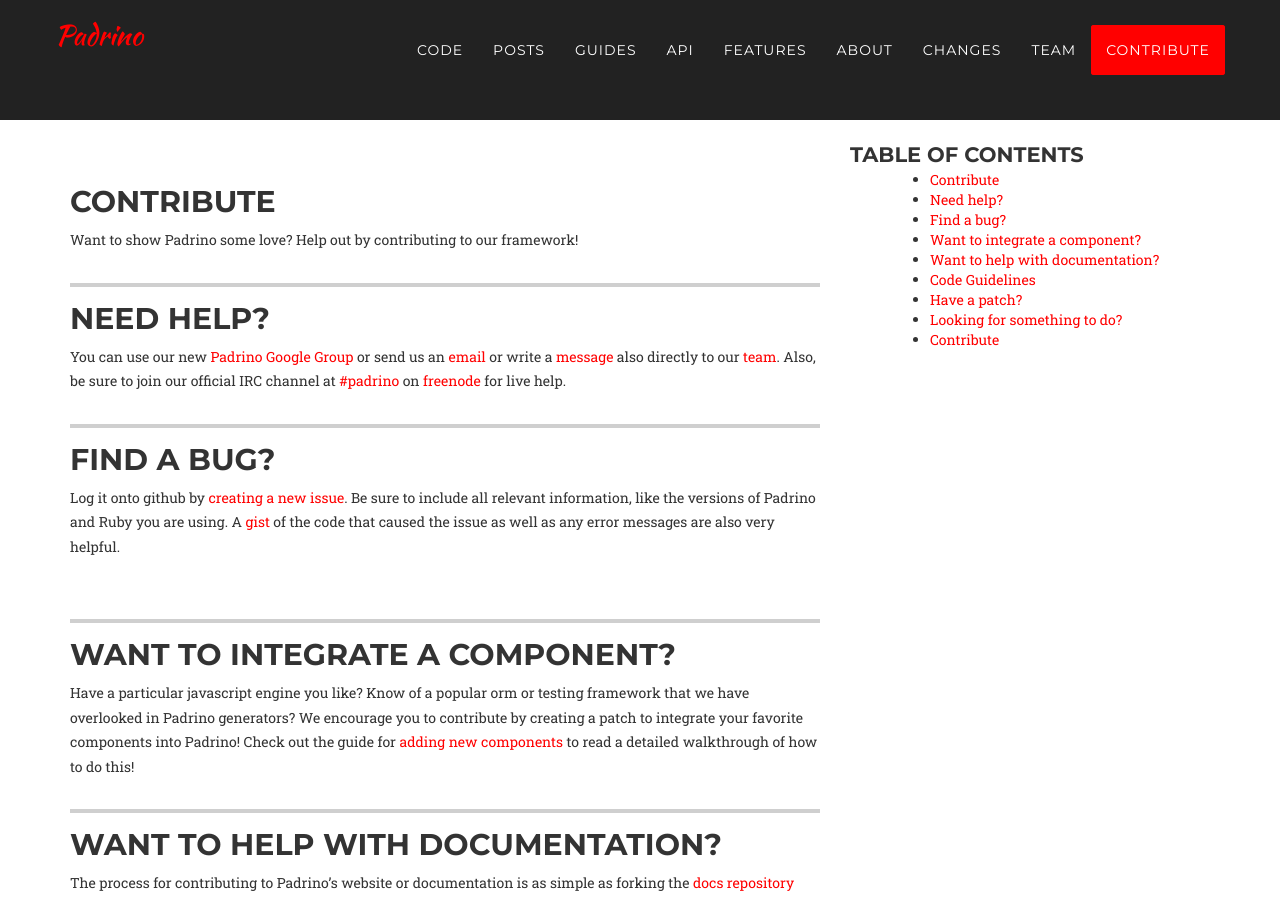
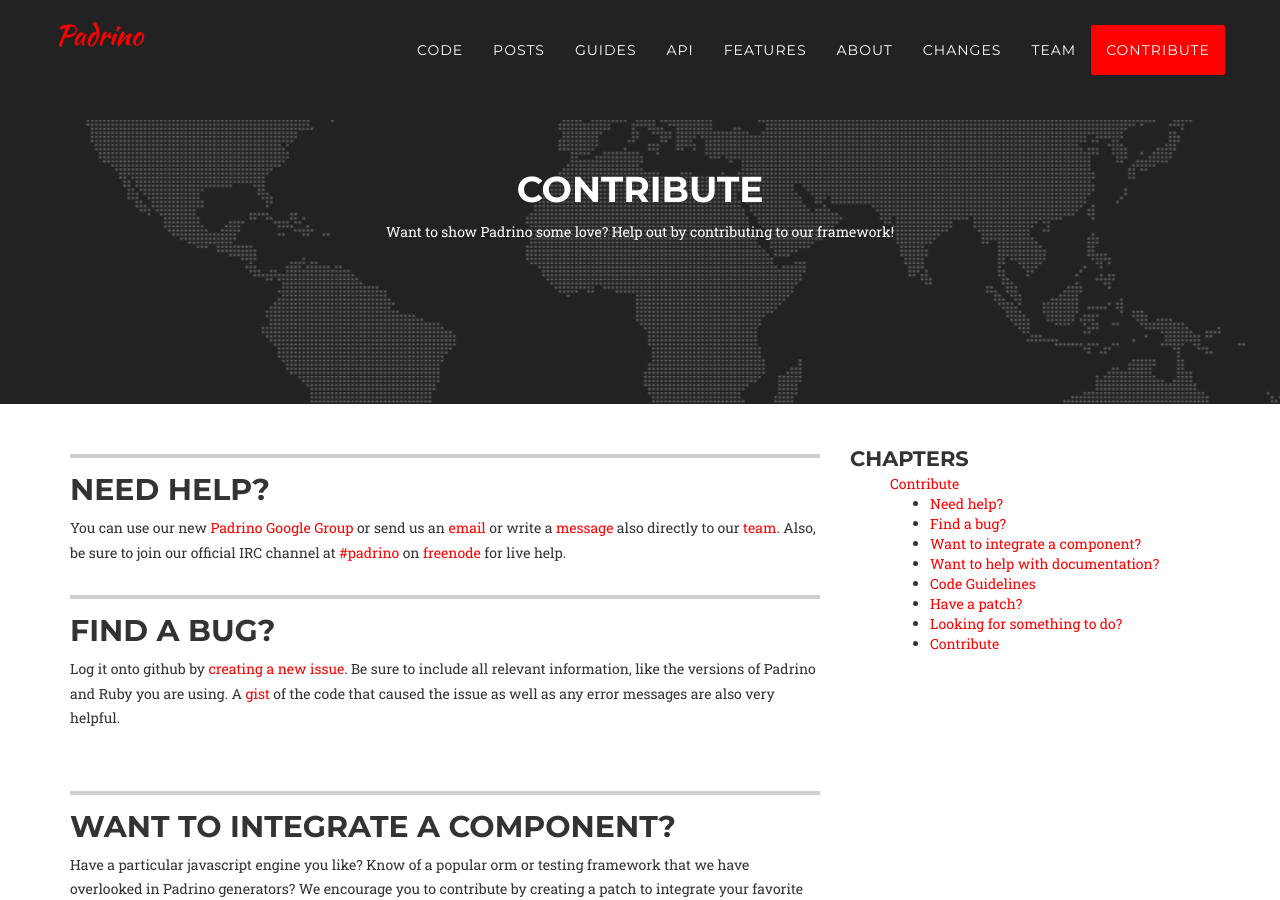
Before and after one commit to wikimatze/padrinorb-website, a Jekyll site: the page built from contribute.html, in a window 1280 px wide and 900 px high. Built offline with Jekyll 4.4.1, drawn with Linux system fonts in a browser that asks for light colours; some web fonts are replaced; Markdown is read by kramdown in place of the engine named in the settings.

Commit message:
Rework the contribute layout page

```diff
--- a/_layouts/contribute.html
+++ b/_layouts/contribute.html
@@ -5,16 +5,28 @@
 
     {% include header_contribute.html %}
 
-        <div class="container vertical-offset-top">
+      <section id="contribute">
+        <div class="container">
+          <div class="row">
+            <div class="col-lg-12 text-center">
+              <h1 class="section-heading">{{ page.title}}</h1>
+              <p>Want to show Padrino some love? Help out by contributing to our framework!</p>
+            </div>
+          </div>
+        </div>
+      </section>
+
+      <br>
+
+      <div class="container">
         <div class="row">
           <div class="col-lg-8">
-                  <h2 class="section-heading">{{ page.title}}</h2>
             <p class="text-muted">{{ content }}</p>
           </div>
+          <br>
           <div class="col-lg-4">
-                  <span class="heading-sidebar">Table of Contents</span>
+            <span class="heading-sidebar">Chapters</span>
             <ul id="toc"></ul>
-                </div>
           </div>
         </div>
       </div>
--- a/contribute.html
+++ b/contribute.html
@@ -3,8 +3,6 @@
 title: Contribute
 permalink: /contribute/
 ---
-
-<p>Want to show Padrino some love? Help out by contributing to our framework!</p>
 
 <h2>Need help?</h2>
 
```
Lines whose indentation alone changed are shown as unchanged.
